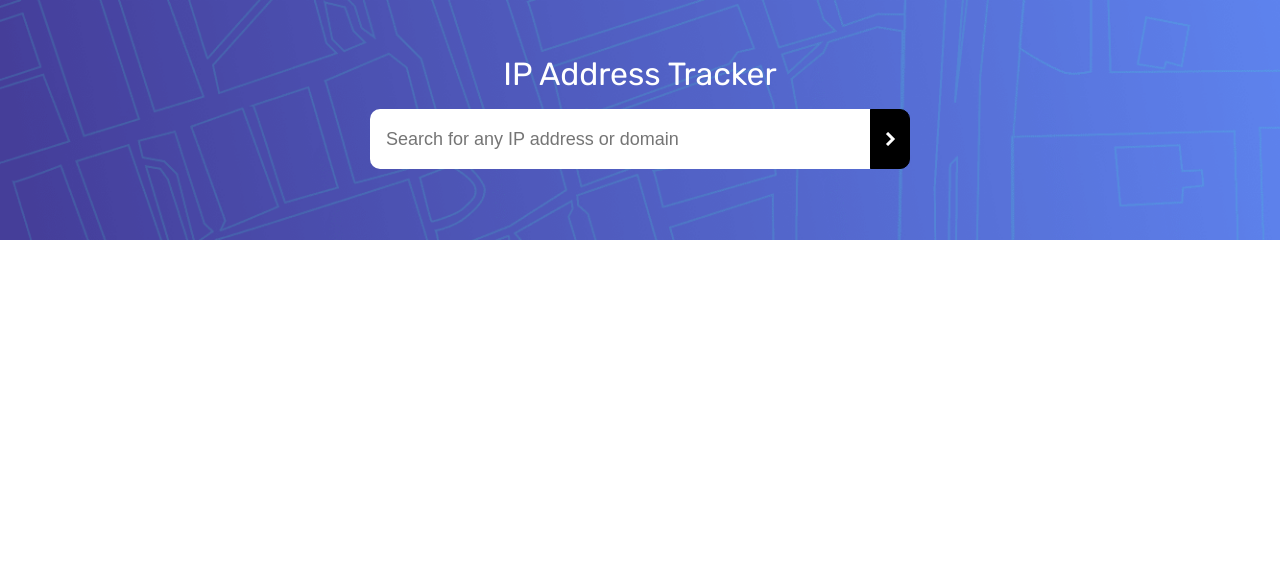
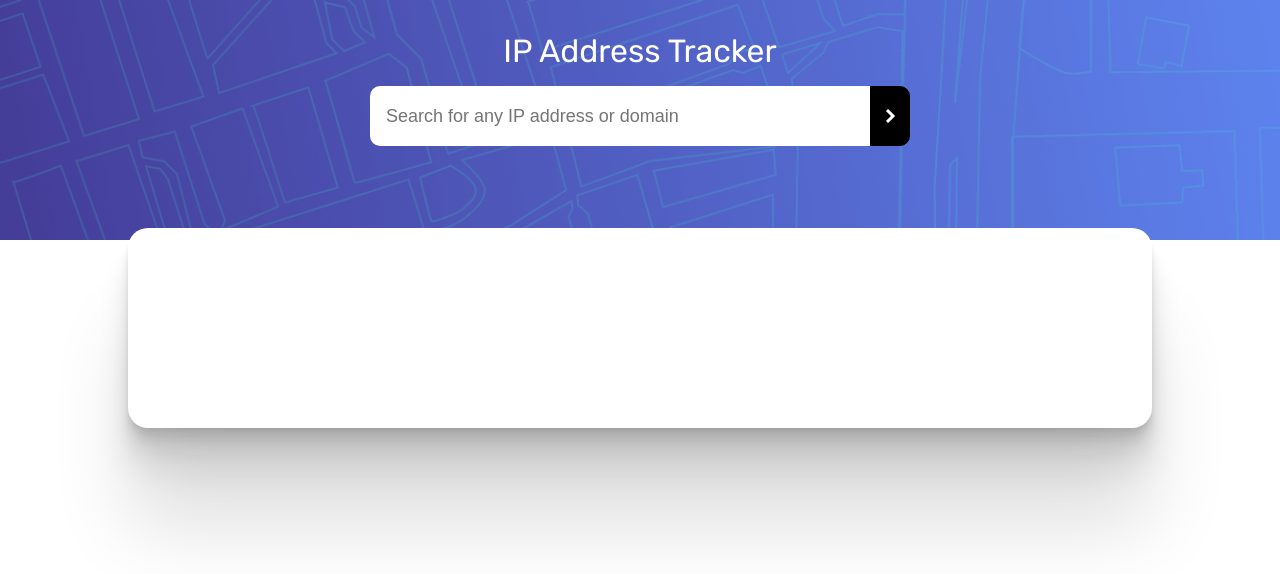
Before and after one commit to usmanahmedkhan09/ip-address-tracker, a Vue app: page / in a window 1280 px wide. Shown: the top 574 px of the page. Built offline with nearby package versions, Linux system fonts and the light colour scheme.

Commit message:
some css changes

```diff
--- a/src/assets/css/index.scss
+++ b/src/assets/css/index.scss
@@ -37,17 +37,23 @@
     background-repeat: no-repeat;
     background-size: cover;
     width: 100%;
-    display: grid;
-    place-content: center;
-    text-align: center;
 
     .title {
       font-weight: 300;
       color: white;
     }
+
     .search_wrapper {
       display: flex;
-      margin : 16px 0px;
+      flex-direction: column;
+      justify-content: center;
+      align-items: center;
+      margin : 32px 0px;
+
+      .search{
+
+        display: flex;
+        margin-top: 16px;
         input {
           min-height: 60px;
           width: 500px;
@@ -59,6 +65,7 @@
           &:focus{
             outline: none;
             border: unset;
+          }
         }
       }
       .icon_wrapper {
@@ -81,4 +88,20 @@
     }
   }
 
+  .ipInfo{
+    width: 80%;
+    min-height: 200px;
+    margin: 82px auto;
+    background-color: white;
+    border-radius: 20px;
+    box-shadow:
+    0 2.8px 2.2px rgba(0, 0, 0, 0.034),
+    0 6.7px 5.3px rgba(0, 0, 0, 0.048),
+    0 12.5px 10px rgba(0, 0, 0, 0.06),
+    0 22.3px 17.9px rgba(0, 0, 0, 0.072),
+    0 41.8px 33.4px rgba(0, 0, 0, 0.086),
+    0 100px 80px rgba(0, 0, 0, 0.12)
+  ;
   }
+
+}
--- a/src/components/searchBar.vue
+++ b/src/components/searchBar.vue
@@ -1,5 +1,7 @@
 <template>
   <div class="search_wrapper">
+    <h1 class="title">IP Address Tracker</h1>
+    <div class="search">
       <input
         v-model="ipAddress"
         placeholder="Search for any IP address or domain"
@@ -9,6 +11,7 @@
       />
       <div class="icon_wrapper">
         <icon_arrowVue @click="getIpAddressInfo()"></icon_arrowVue>
+      </div>
     </div>
   </div>
 </template>
--- a/src/views/HomeView.vue
+++ b/src/views/HomeView.vue
@@ -1,8 +1,8 @@
 <template>
   <div class="container">
     <div class="search_container">
-      <h1 class="title">IP Address Tracker</h1>
       <Search></Search>
+      <IpInfo />
     </div>
     <div class="map_container">
       <Map />
@@ -13,9 +13,10 @@
 import { defineComponent } from "vue";
 import Search from "@/components/searchBar.vue";
 import Map from "@/components/map.vue";
+import IpInfo from "@/components/IpInfo.vue";
 
 export default defineComponent({
-  components: { Search, Map },
+  components: { Search, Map, IpInfo },
   setup() {
     return {};
   },
```
Lines whose indentation alone changed are shown as unchanged.
